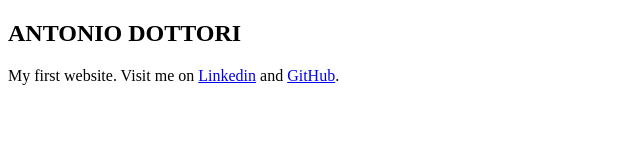
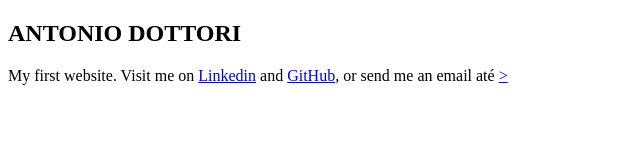
Before and after one commit to aadottori/htmlbasicfile, a plain HTML site: page index.html in a window 1280 px wide. Shown: the whole page, without its empty margins (0-640 px from the left). Drawn offline with Linux system fonts and the light colour scheme.

Commit message:
Update index.html

```diff
--- a/index.html
+++ b/index.html
@@ -7,7 +7,7 @@
 <body>
 
 <h2>ANTONIO DOTTORI</h2>
-  <p>My first website. Visit me on <a href="https://www.linkedin.com/in/antoniodottori/">Linkedin</a> and <a href="https://www.github.com/aadottori/">GitHub</a>.</p>
+  <p>My first website. Visit me on <a href="https://www.linkedin.com/in/antoniodottori/">Linkedin</a> and <a href="https://www.github.com/aadottori/">GitHub</a>, or send me an email até <a href="aadottori@gmail.com"aadottori@gmail.com</a>></p>
 
 </body>
 </html>
```
